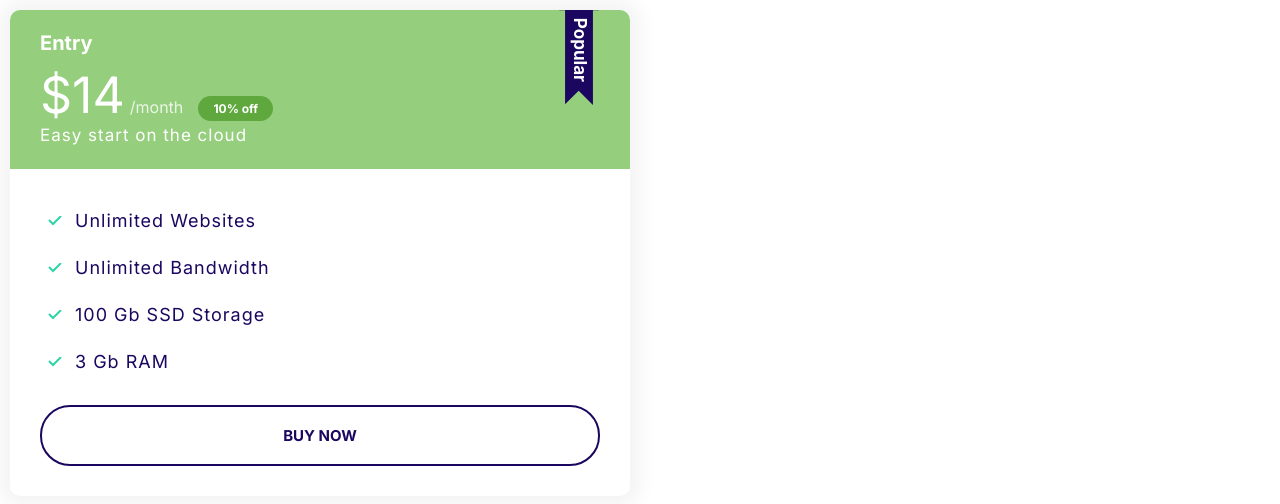
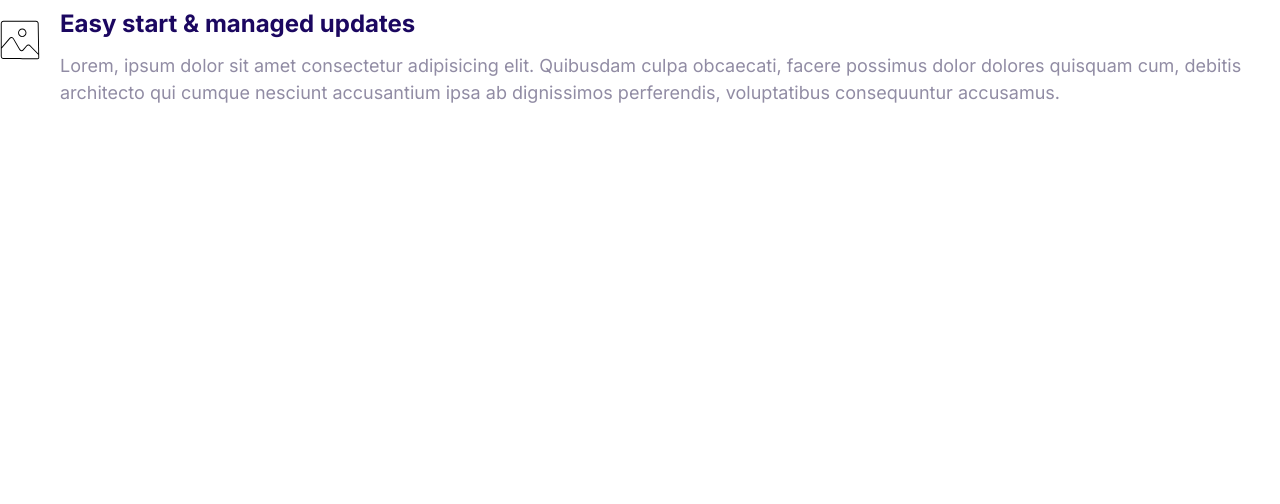
Before and after one commit to Bombar77/CSS-and-HTML, a plain HTML site: page index.html in a window 1280 px wide. Drawn offline with Linux system fonts and the light colour scheme.

Commit message:
Define media style.

```diff
--- a/CSS/styles.css
+++ b/CSS/styles.css
@@ -1,21 +1,22 @@
 :root {
   --color-primary: hsl(316, 21%, 59%);
-    --color-secondary:hsl(102, 46%, 65%);
-    --color-accent: #F77F00;
+  --color-secondary: hsl(102, 46%, 65%);
+  --color-accent: #f77f00;
   --color-heading: #1b0760;
   --color-body: #918ca4;
   --color-border: #ccc;
   --border-radius: 30px;
 }
 
-*, *::after, *::before {
+*,
+*::after,
+*::before {
   box-sizing: border-box;
 }
 
 /* Typography */
 html {
   font-size: 62.5%;
-
 }
 
 body {
@@ -25,7 +26,9 @@ body {
   color: var(--color-body);
 }
 
-h1, h2, h3 {
+h1,
+h2,
+h3 {
   color: var(--color-heading);
   margin-bottom: 1.5rem;
 }
@@ -66,7 +69,7 @@ p {
 
 /* Links */
 a {
-    text-decoration:none;
+  text-decoration: none;
 }
 
 .link-arrow {
@@ -150,7 +153,7 @@ a {
 }
 
 @media screen and (min-width: 1024) {
-    .list--tick .list--tick{
+  .list--tick .list--tick {
     margin-bottom: 0;
   }
 }
@@ -237,7 +240,6 @@ a {
 .btn--outline:hover {
   background: var(--color-heading);
   color: white;
-
 }
 /* Inputs */
 
@@ -365,3 +367,25 @@ a {
     font-size: 1.7rem;
   }
 }
+
+.top-div {
+  width: clamp(375px, 50%, 500px);
+}
+
+/* Media */
+
+.media {
+  display: flex;
+}
+
+.media__title {
+  margin-top: 1rem;
+}
+
+.media__body {
+  margin: 0 2rem;
+}
+
+.media__img {
+  margin-top: 2rem;
+}
--- a/index.html
+++ b/index.html
@@ -14,27 +14,21 @@
     <title>Document</title>
   </head>
   <body>
-    <div style="width: 50%; padding: 1rem;">
-        <div class="plan plan--popular">
-            <div class="card card--secondary">
-              <header class="card__header">
-                <h3 class="plan__name">Entry</h3>
-                <span class="plan__price">$14</span>
-                <span class="plan__billing-cycle">/month</span>
-                <span class="badge badge--secondary badge--small">10% off</span>
-                <span class="plan__description">Easy start on the cloud</span>
-              </header>
-              <div class="card__body">
-                <ul class="list list--tick">
-                    <li class="list__item">Unlimited Websites</li>
-                    <li class="list__item">Unlimited Bandwidth</li>
-                    <li class="list__item">100 Gb SSD Storage</li>
-                    <li class="list__item">3 Gb RAM</li>
-                </ul>
-                <button class="btn btn--block btn--outline">Buy now</button>
-              </div>
-            </div>
-        </div>
+    <div class="media">
+      <div class="media__img">
+        <svg class="icon icon--primary">
+          <use xlink:href="images/sprite.svg#snap"></use>
+        </svg>
+      </div>
+      <div class="media__body">
+        <h3 class="media__title">Easy start & managed updates</h3>
+        <p>
+          Lorem, ipsum dolor sit amet consectetur adipisicing elit. Quibusdam
+          culpa obcaecati, facere possimus dolor dolores quisquam cum, debitis
+          architecto qui cumque nesciunt accusantium ipsa ab dignissimos
+          perferendis, voluptatibus consequuntur accusamus.
+        </p>
+      </div>
     </div>
   </body>
 </html>
```
Also changed, not shown: components/media.html (added, +16 -0 lines), 1 other file. Lines whose indentation alone changed are shown as unchanged.
